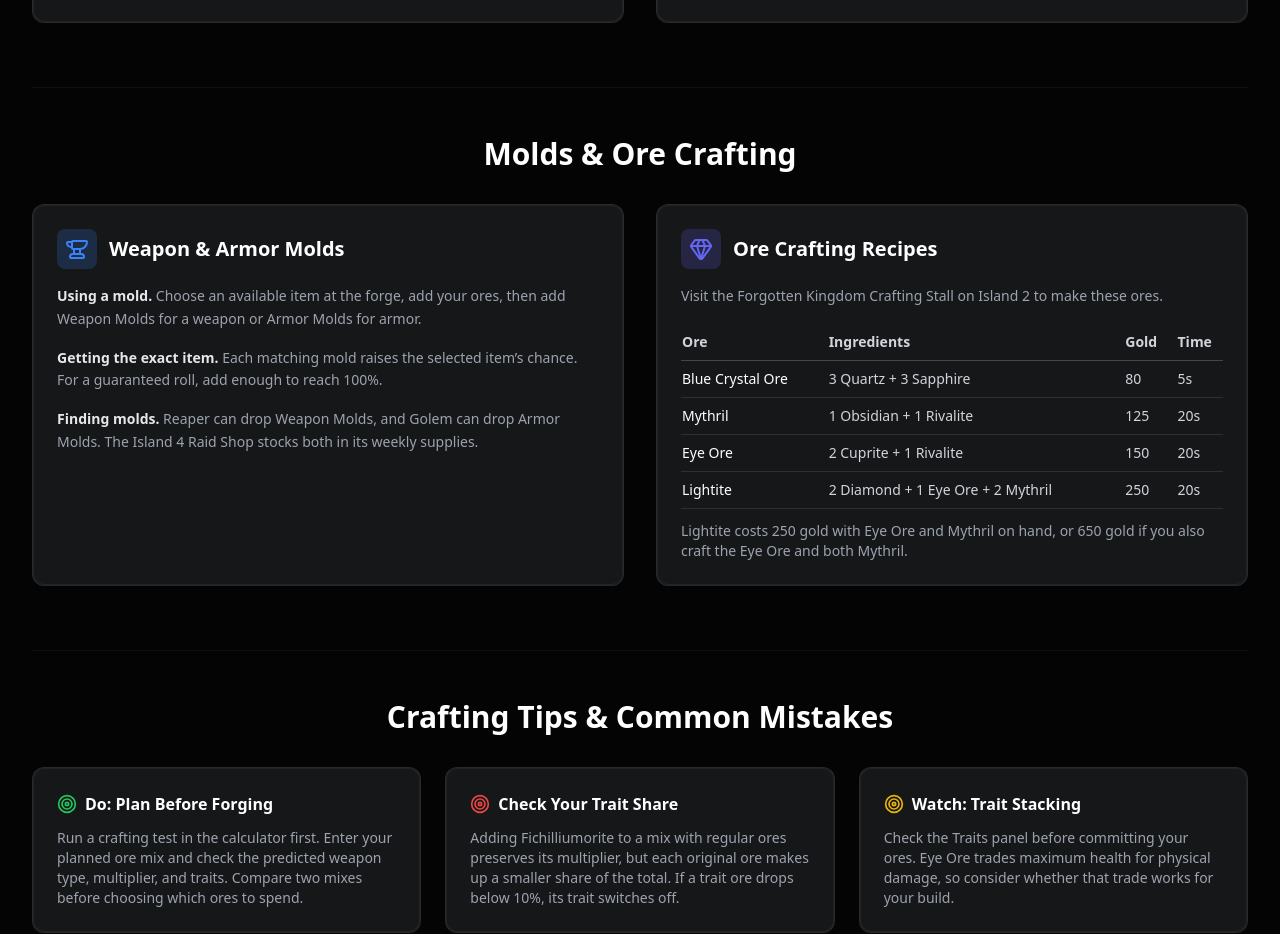
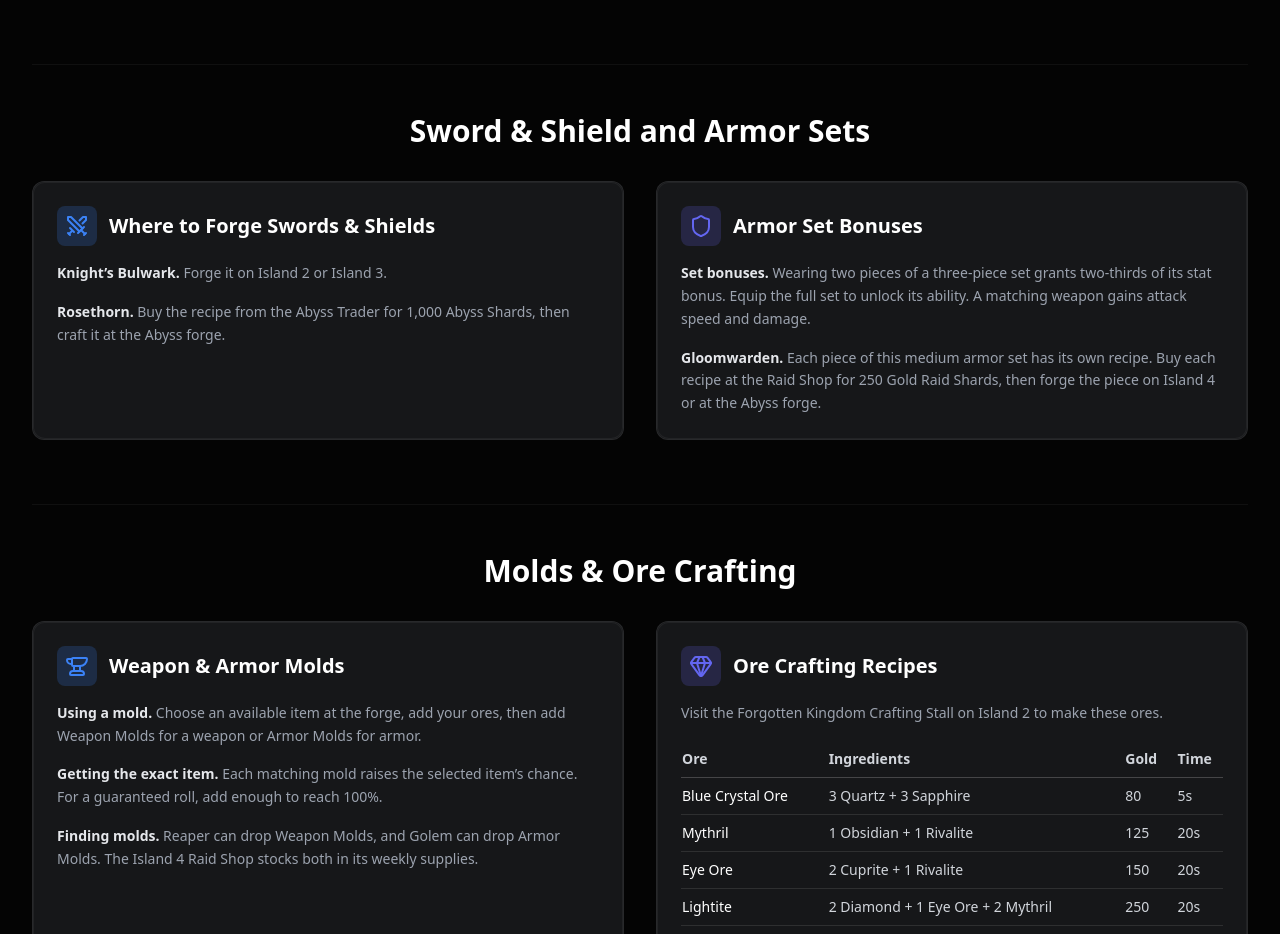
Before and after one commit to jasperchou57/the-Forge-Calculator, a Next.js app: page /crafting in a window 1280 px wide. Shown: the part 1502-2436 px from the top of the page. Built offline with nearby package versions, Linux system fonts and the light colour scheme.

Commit message:
Add sword and shield forging and armor sets to the crafting guide

```diff
--- a/app/crafting/page.tsx
+++ b/app/crafting/page.tsx
@@ -77,8 +77,8 @@ const CRAFTING_FAQ = [
     a: 'In ForgeCalc, a trait appears when its ore makes up at least 10% of the mix. At 30% or higher, the trait reaches full (100%) effectiveness. Between 10–30%, effectiveness scales linearly. Planning your ore ratios is key to activating the right traits.',
   },
   {
-    q: 'What is a crafting test in The Forge?',
-    a: 'A crafting test is when you simulate a forge before committing real ores. Use the ForgeCalc crafting calculator to enter your ore combination and see predicted outcomes — weapon type, multiplier, trait activations, and probability distributions — all without spending resources.',
+    q: 'What can I preview before forging?',
+    a: 'The calculator shows weapon or armor type chances, your mix’s multiplier, and active traits.',
   },
   {
     q: 'How does the multiplier affect crafting results?',
@@ -165,11 +165,10 @@ export default function CraftingPage() {
                 <h3 className="text-lg font-bold text-white">1. Gather Ores</h3>
               </div>
               <p className="text-sm text-gray-400 leading-relaxed">
-                Check an ore’s multiplier and trait before choosing your mix.
-                The calculator includes ores from Worlds 1–3 and selected World 4 ores, including those from Bamboo Forest, Holy Tree and Jade Spirit Cave. Find their stats and locations in the{' '}
+                Use the <strong className="text-gray-200">W4</strong> filter to find World 4 ores. Check the{' '}
                 <Link href="/ores" className="text-accent-blue hover:underline">
                   ore directory
-                </Link>.
+                </Link> for mining locations.
               </p>
             </Card>
 
@@ -273,6 +272,45 @@ export default function CraftingPage() {
           </div>
         </section>
 
+        <section aria-labelledby="sword-shield-and-armor-sets" className="border-t border-white/5 pt-12">
+          <h2 id="sword-shield-and-armor-sets" className="scroll-mt-24 text-3xl font-bold text-white mb-8 text-center">
+            Sword &amp; Shield and Armor Sets
+          </h2>
+
+          <div className="grid md:grid-cols-2 gap-8">
+            <Card className="p-6" hoverEffect>
+              <div className="flex items-center gap-3 mb-4">
+                <div className="p-2 bg-accent-blue/20 rounded-lg">
+                  <Swords aria-hidden="true" className="w-6 h-6 text-accent-blue" />
+                </div>
+                <h3 className="text-xl font-bold text-white">Where to Forge Swords &amp; Shields</h3>
+              </div>
+              <ul className="space-y-4 text-sm text-gray-400 leading-relaxed">
+                <li><strong className="text-gray-200">Knight’s Bulwark.</strong> Forge it on Island 2 or Island 3.</li>
+                <li><strong className="text-gray-200">Rosethorn.</strong> Buy the recipe from the Abyss Trader for
+                  1,000 Abyss Shards, then craft it at the Abyss forge.</li>
+              </ul>
+            </Card>
+
+            <Card className="p-6" hoverEffect>
+              <div className="flex items-center gap-3 mb-4">
+                <div className="p-2 bg-accent-indigo/20 rounded-lg">
+                  <Shield aria-hidden="true" className="w-6 h-6 text-accent-indigo" />
+                </div>
+                <h3 className="text-xl font-bold text-white">Armor Set Bonuses</h3>
+              </div>
+              <ul className="space-y-4 text-sm text-gray-400 leading-relaxed">
+                <li><strong className="text-gray-200">Set bonuses.</strong> Wearing two pieces of a three-piece set
+                  grants two-thirds of its stat bonus. Equip the full set to unlock its ability.
+                  A matching weapon gains attack speed and damage.</li>
+                <li><strong className="text-gray-200">Gloomwarden.</strong> Each piece of this medium armor set has
+                  its own recipe. Buy each recipe at the Raid Shop for 250 Gold Raid Shards, then forge the
+                  piece on Island 4 or at the Abyss forge.</li>
+              </ul>
+            </Card>
+          </div>
+        </section>
+
         <section aria-labelledby="molds-and-ore-crafting" className="border-t border-white/5 pt-12">
           <h2 id="molds-and-ore-crafting" className="scroll-mt-24 text-3xl font-bold text-white mb-8 text-center">
             Molds &amp; Ore Crafting
@@ -346,11 +384,10 @@ export default function CraftingPage() {
             <Card className="p-6">
               <div className="flex items-center gap-2 mb-3">
                 <Target className="w-5 h-5 text-green-500" />
-                <h3 className="text-white font-bold">Do: Plan Before Forging</h3>
+                <h3 className="text-white font-bold">Preview Your Mix</h3>
               </div>
               <p className="text-sm text-gray-400">
-                Run a crafting test in the calculator first. Enter your planned ore mix and check the
-                predicted weapon type, multiplier, and traits. Compare two mixes before choosing which ores to spend.
+                Compare your mixes before spending any ore.
               </p>
             </Card>
 
@@ -368,11 +405,10 @@ export default function CraftingPage() {
             <Card className="p-6">
               <div className="flex items-center gap-2 mb-3">
                 <Target className="w-5 h-5 text-yellow-500" />
-                <h3 className="text-white font-bold">Watch: Trait Stacking</h3>
+                <h3 className="text-white font-bold">Check Trait Trade-offs</h3>
               </div>
               <p className="text-sm text-gray-400">
-                Check the Traits panel before committing your ores. Eye Ore trades maximum health for physical damage,
-                so consider whether that trade works for your build.
+                Check <strong className="text-gray-200">Active traits</strong> for downsides. Eye Ore boosts physical damage but lowers max health.
               </p>
             </Card>
           </div>
```
